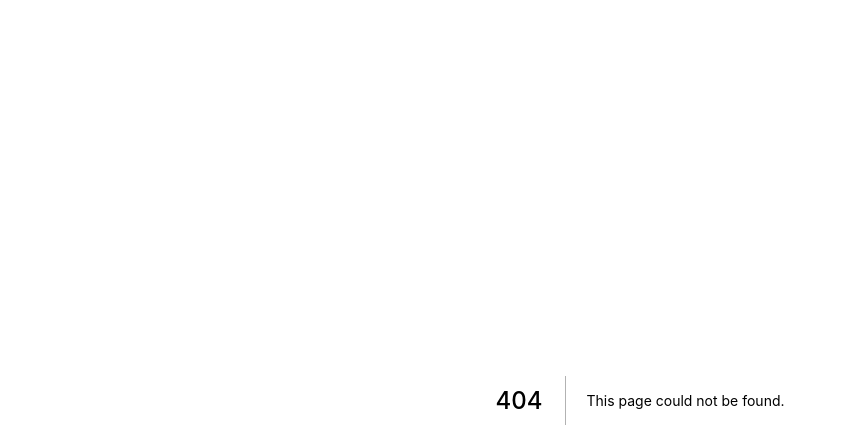
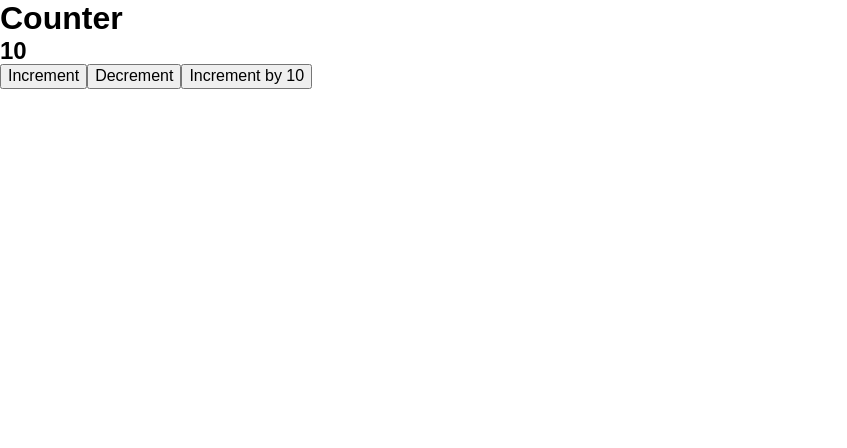
Before and after one commit to jainChetan81/examples, a Next.js app: page /redux in a window 1280 px wide. Before the commit this address had no page. Shown: the top 448 px of the page, without its empty margins (0-847 px from the left). Built offline with nearby package versions, Linux system fonts and the light colour scheme.

Commit message:
starting redux application

```diff
--- /dev/null
+++ b/components/Redux/Counter.tsx
@@ -0,0 +1,21 @@
+import { FC } from "react";
+import { useDispatch, useSelector } from "react-redux";
+import { RootState } from "../../redux/store";
+
+const Counter: FC = () => {
+	const counter = useSelector((state: RootState) => {
+		return state.counter;
+	});
+	const dispatch = useDispatch();
+	return (
+		<div>
+			<h1>Counter</h1>
+			<h2>{counter}</h2>
+			<button onClick={() => dispatch({ type: "INC" })}>Increment</button>
+			<button onClick={() => dispatch({ type: "DEC" })}>Decrement</button>
+			<button onClick={() => dispatch({ type: "INC10", payload: 10 })}>Increment by 10</button>
+		</div>
+	);
+};
+
+export default Counter;
--- a/components/index.ts
+++ b/components/index.ts
@@ -6,5 +6,6 @@ import Form from "./Form";
 import Navbar from "./ReactQuery/Navbar";
 import People from "./ReactQuery/People";
 import Planets from "./ReactQuery/Planets";
+import Counter from "./Redux/Counter";
 
-export { Layout, Characters, Loader, MatrixRain, Form, People, Planets, Navbar };
+export { Layout, Characters, Loader, MatrixRain, Form, People, Planets, Navbar, Counter };
--- a/pages/index.tsx
+++ b/pages/index.tsx
@@ -31,6 +31,11 @@ const Home: NextPage = () => {
 				<li>
 					<Link href="/loader">
 						<a>Page Loader</a>
+					</Link>
+				</li>
+				<li>
+					<Link href="/redux">
+						<a>Redux Tutorial</a>
 					</Link>
 				</li>
 				<li>
--- /dev/null
+++ b/pages/redux.tsx
@@ -0,0 +1,17 @@
+import { NextPage } from "next";
+import React from "react";
+import { Provider } from "react-redux";
+import { Counter, Layout } from "../components";
+import { store } from "../redux";
+
+const Redux: NextPage = () => {
+	return (
+		<Layout title="Redux Tutorial">
+			<Provider store={store}>
+				<Counter />
+			</Provider>
+		</Layout>
+	);
+};
+
+export default Redux;
--- /dev/null
+++ b/redux/index.ts
@@ -0,0 +1,2 @@
+import store from "./store";
+export { store };
--- /dev/null
+++ b/redux/store/index.ts
@@ -0,0 +1,17 @@
+import { createStore } from "redux";
+const reducerFunction = (state = { counter: 10 }, action: any) => {
+	console.log(action);
+	switch (action.type) {
+		case "INC":
+			return { ...state, counter: state.counter + 1 };
+		case "INC10":
+			return { ...state, counter: state.counter + action.payload };
+		case "DEC":
+			return { ...state, counter: state.counter - 1 };
+		default:
+			return state;
+	}
+};
+const store = createStore(reducerFunction);
+export default store;
+export type RootState = ReturnType<typeof reducerFunction>;
```
